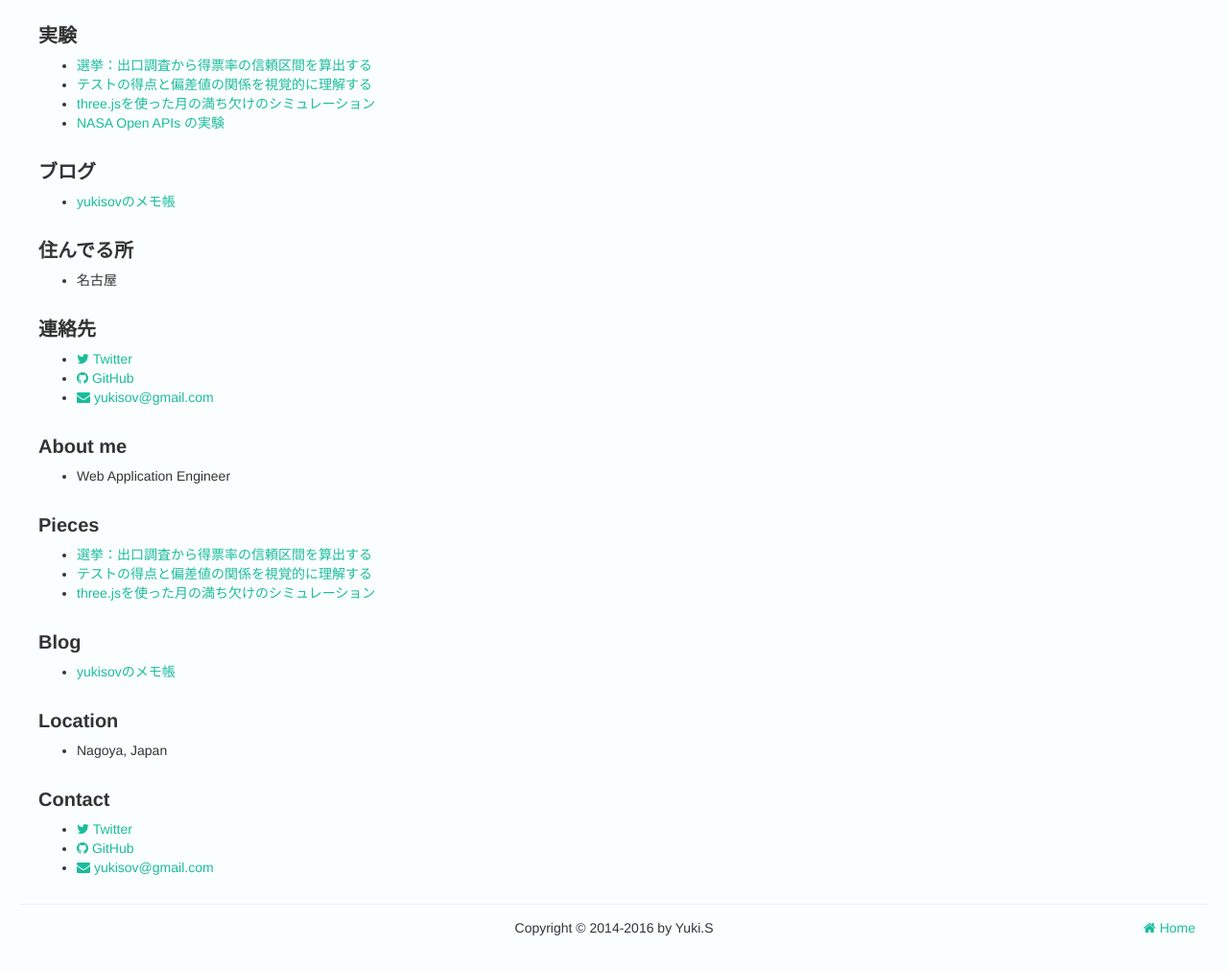
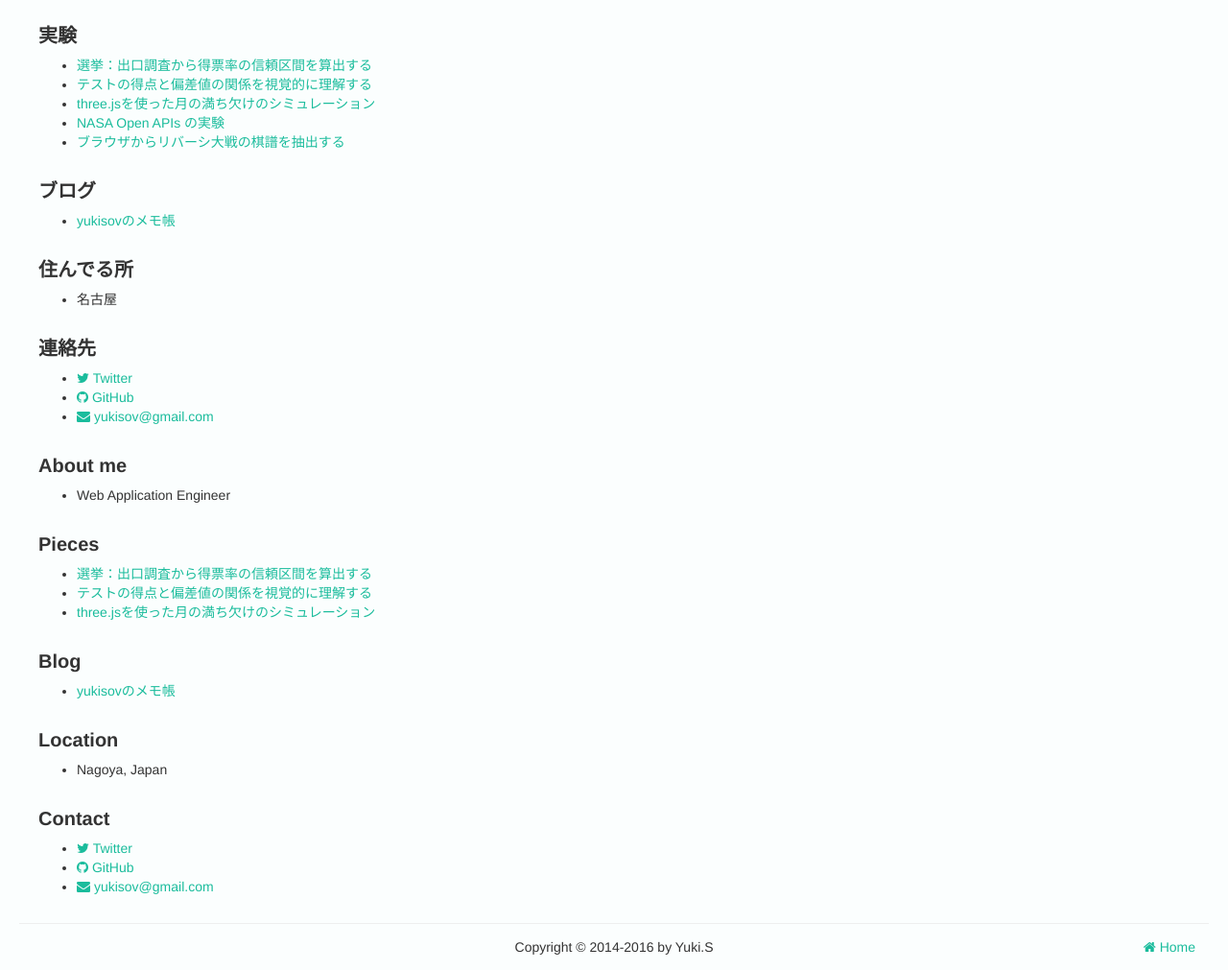
Before and after one commit to yukisov/yukisov.github.io, a Jekyll site: the page built from index.md, in a window 1280 px wide, cut to the strip 356-1367 px from the top of the page. Shown: the whole strip at 96% size. Built offline with Jekyll 4.4.1, drawn with Linux system fonts in a browser that asks for light colours; nearby versions of some CDN libraries.

Commit message:
Add the link for リバーシ大戦の棋譜抽出ページ

```diff
--- a/index.md
+++ b/index.md
@@ -25,6 +25,7 @@ About me
 - [テストの得点と偏差値の関係を視覚的に理解する](http://misc.pupha.net/deviation_simulation/)
 - [three.jsを使った月の満ち欠けのシミュレーション](http://misc.pupha.net/moon_phases/)
 - [NASA Open APIs の実験](/ex001.html)
+- [ブラウザからリバーシ大戦の棋譜を抽出する](http://misc.pupha.net/reversi-taisen-kifu-reader//)
 
 
 ブログ
```
Also changed, not shown: README.md.
